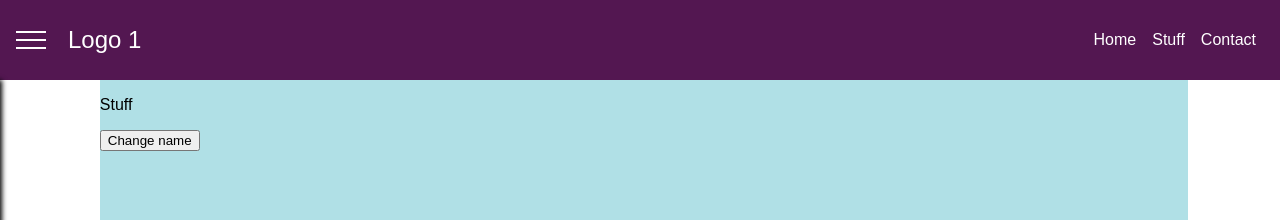
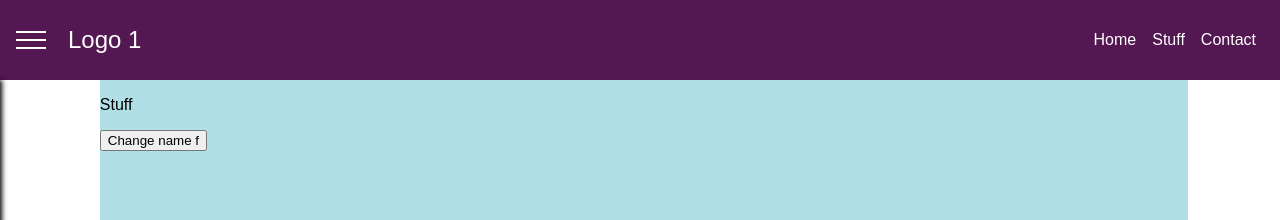
Before and after one commit to slavinjo/react-boilerplate, a React (Create React App) app: page /stuff in a window 1280 px wide. Shown: the top 220 px of the page. Built offline with nearby package versions, Linux system fonts and the light colour scheme.

Commit message:
Update Stuff.js

```diff
--- a/src/pages/Stuff/Stuff.js
+++ b/src/pages/Stuff/Stuff.js
@@ -6,7 +6,7 @@ class Stuff extends Component {
         return (
             <div>
                 <p>Stuff</p>
-                <button>Change name</button>
+                <button>Change name f</button>
             </div>
         );
     }
```
